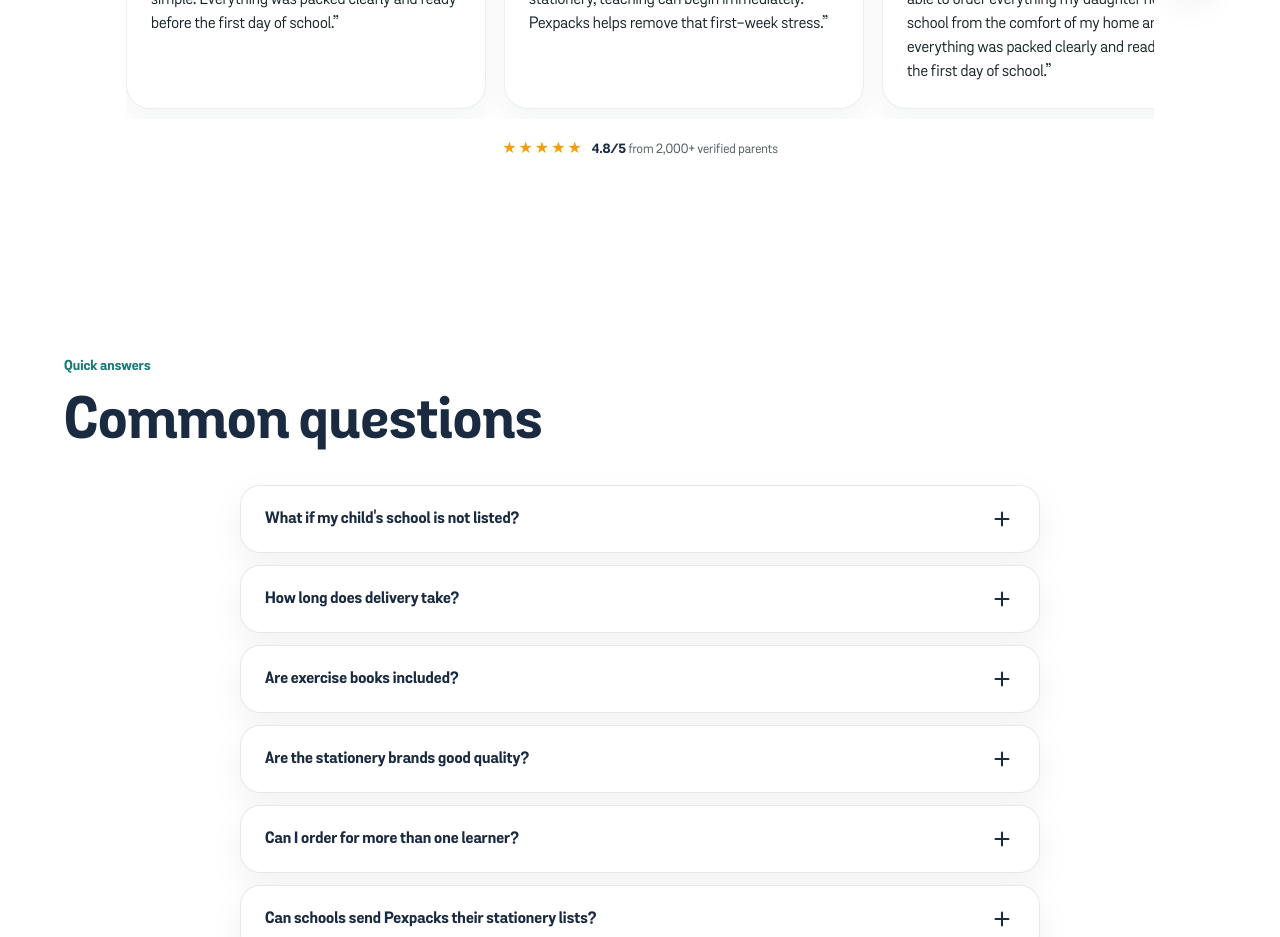
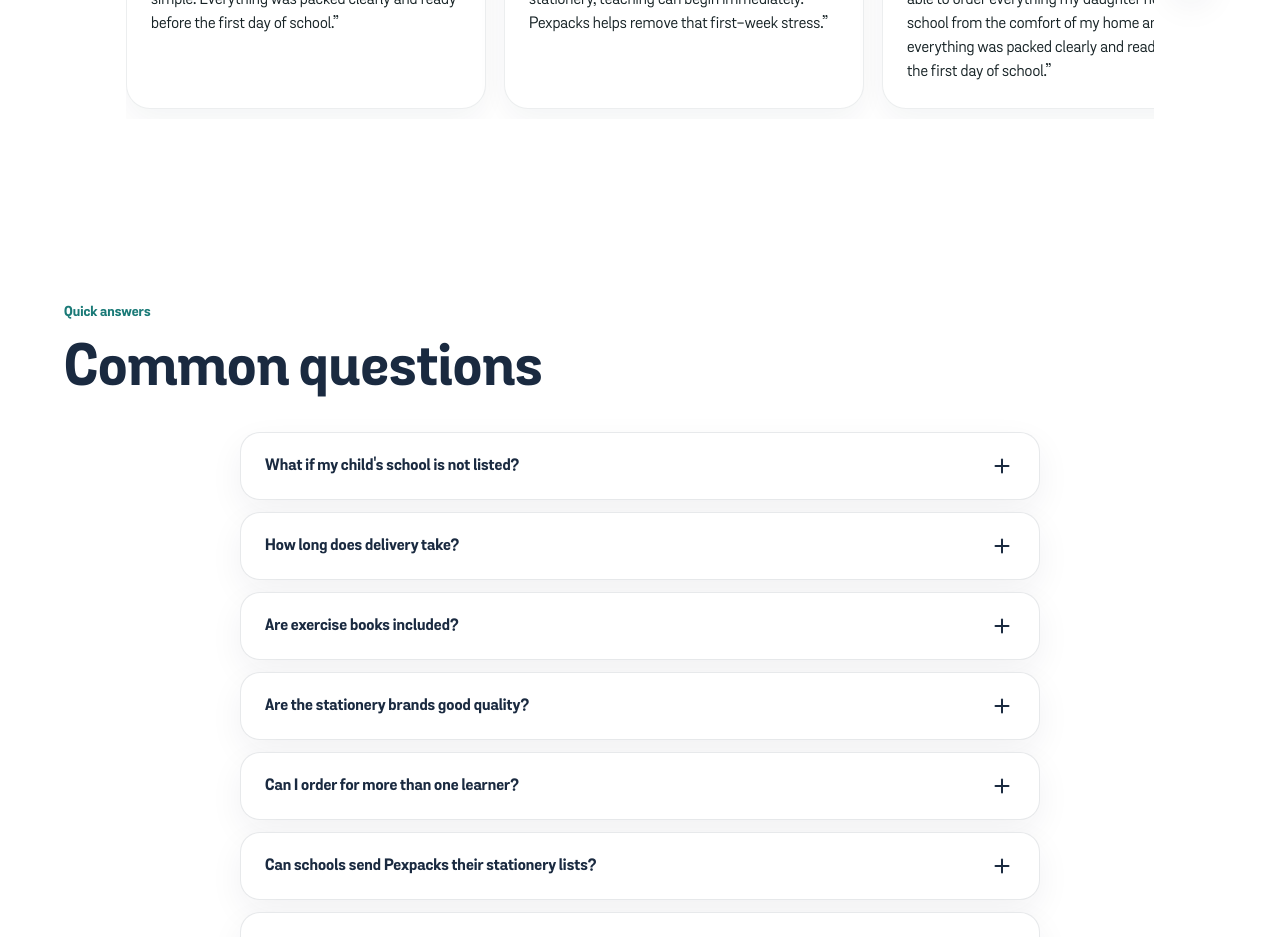
Before and after one commit to mcebisidesigner-spec/pexpacks-supplies, a Next.js app: page / in a window 1280 px wide. Shown: the part 4500-5437 px from the top of the page. Built offline with nearby package versions, Linux system fonts and the light colour scheme.

Commit message:
Remove RatingStrip from homepage testimonial section (site-wide untouched)

```diff
--- a/app/page.tsx
+++ b/app/page.tsx
@@ -5,7 +5,6 @@ import { CTASection } from "@/components/marketing/CTASection";
 import { HeroSearch } from "@/components/marketing/HeroSearch";
 import { OrderingWorksSection } from "@/components/marketing/OrderingWorksSection";
 import { SectionHeader } from "@/components/marketing/SectionHeader";
-import { RatingStrip } from "@/components/shared/RatingStrip";
 import { FaqMarquee } from "@/components/shared/FaqMarquee";
 import { faqs } from "@/data/faqs";
 import { homepagePacks } from "@/data/packs";
@@ -255,9 +254,6 @@ No queues. No confusion. No missing items.
             headingId="home-testimonials-heading"
           />
           <TestimonialMarquee items={testimonials} />
-          <div style={{ marginTop: "28px" }}>
-            <RatingStrip />
-          </div>
         </div>
       </section>
 
```
